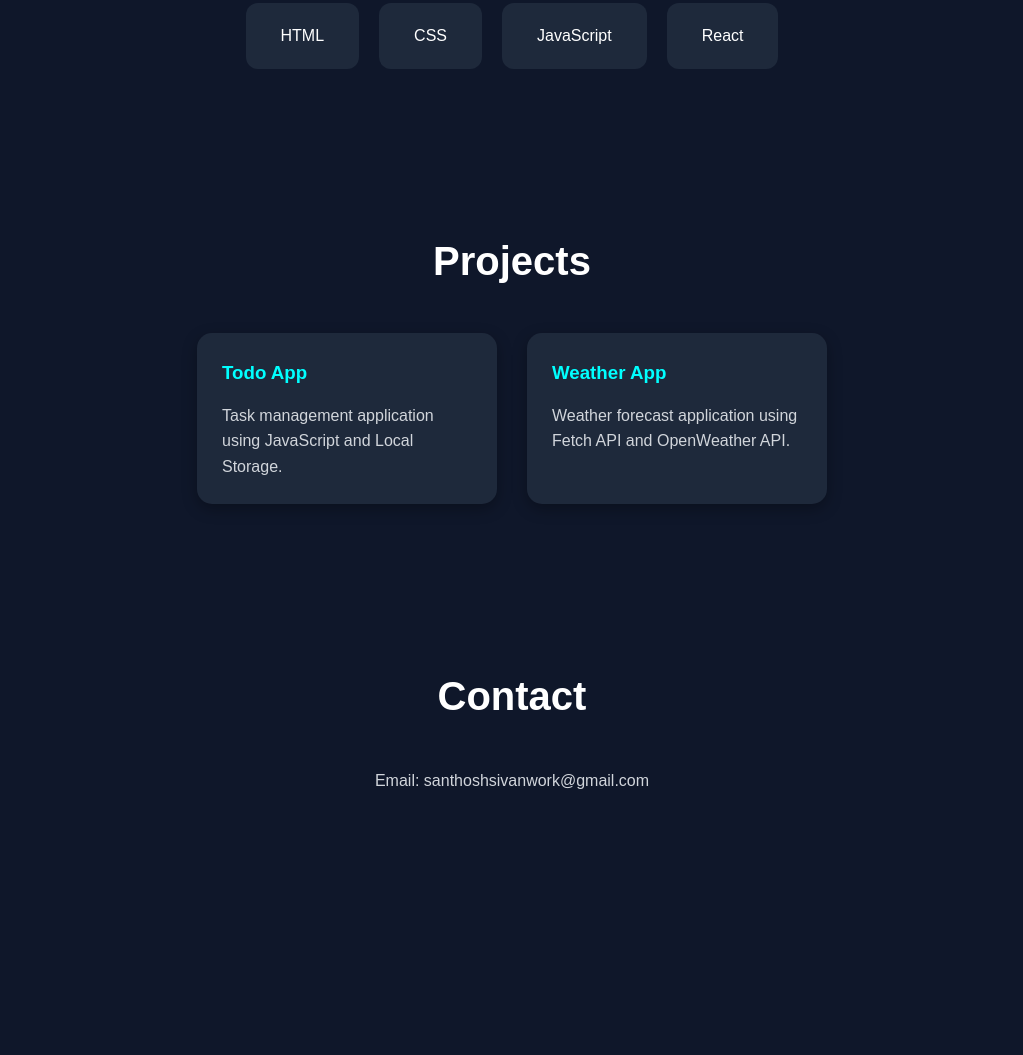
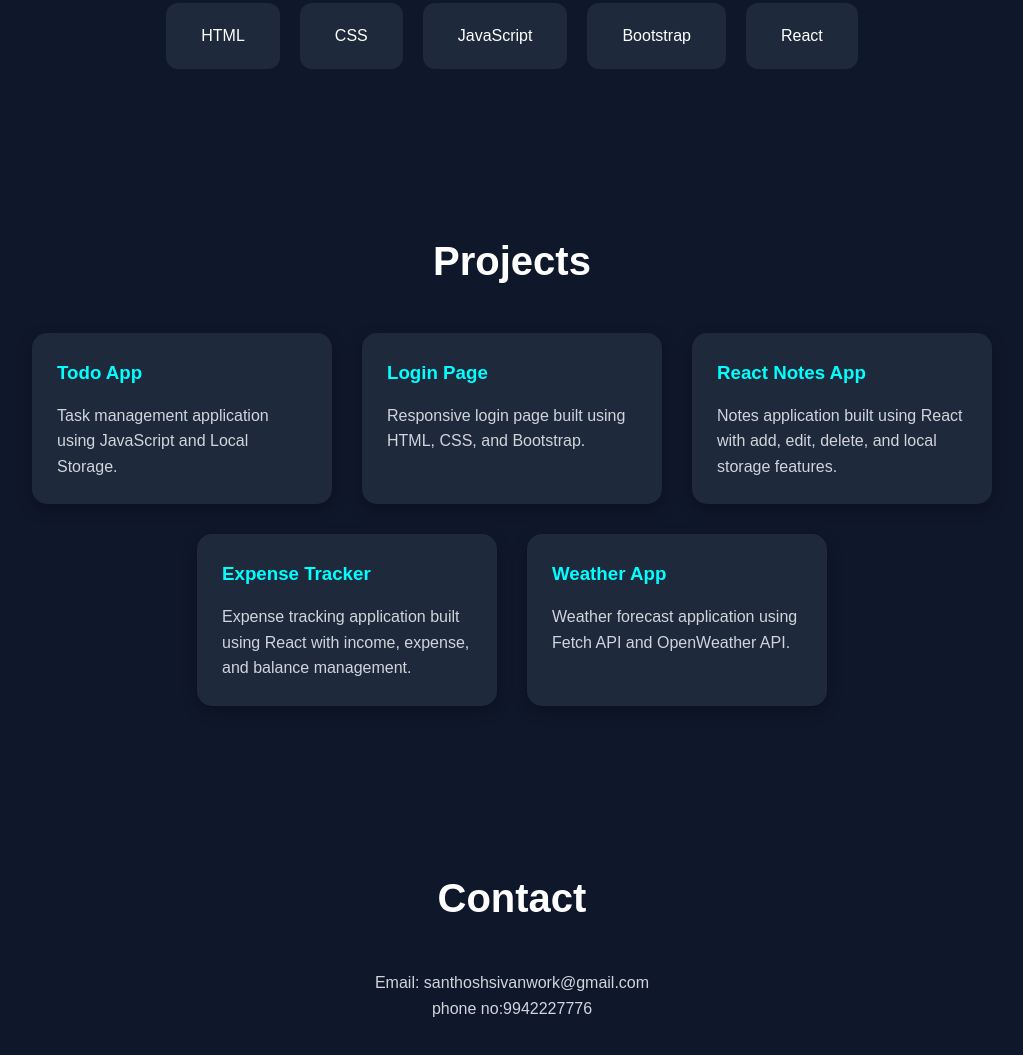
Before and after one commit to s-anthoshsivan/portfolio-website, a plain HTML site: page index.html in a window 1280 px wide. Shown: the part 1301-2356 px from the top of the page, without its empty margins (128-1151 px from the left). Before the commit the page ends 2175 px from the top, so only its background shows below. Drawn offline with Linux system fonts and the light colour scheme.

Commit message:
updated my project

```diff
--- a/index.html
+++ b/index.html
@@ -17,7 +17,7 @@
   <header>
     <nav class="navbar">
 
-      <h1 class="logo">Santhosh</h1>
+      <h1 class="logo">Portfolio</h1>
 
       <ul class="nav-links">
         <li><a href="#home">Home</a></li>
@@ -38,7 +38,7 @@
 
       <h2>Hello, I'm</h2>
 
-      <h1>Santhosh Sivan</h1>
+      <h1>Santhoshsivan</h1>
 
       <p>Frontend Developer</p>
 
@@ -57,7 +57,7 @@
     <p>
       I am a frontend developer passionate about creating modern,
       responsive, and user-friendly websites using HTML, CSS,
-      JavaScript, and React.
+      JavaScript, Bootstrap and React.
     </p>
 
   </section>
@@ -73,6 +73,7 @@
       <div class="skill-card">HTML</div>
       <div class="skill-card">CSS</div>
       <div class="skill-card">JavaScript</div>
+      <div class="skill-card">Bootstrap</div>
       <div class="skill-card">React</div>
 
     </div>
@@ -87,9 +88,7 @@
 
     <div class="project-container">
 
-      <a href="https://s-anthoshsivan.github.io/to-do-list/"
-         target="_blank"
-         class="project-card">
+      <a href="https://s-anthoshsivan.github.io/to-do-list/" target="_blank" class="project-card">
 
         <h3>Todo App</h3>
 
@@ -98,10 +97,35 @@
         </p>
 
       </a>
+      <a href="https://s-anthoshsivan.github.io/Bootstrap-login-page/" target="_blank" class="project-card">
 
-      <a href="https://s-anthoshsivan.github.io/weather-app/"
-         target="_blank"
-         class="project-card">
+        <h3>Login Page</h3>
+
+        <p>
+          Responsive login page built using HTML, CSS, and Bootstrap.
+        </p>
+
+      </a>
+      <a href="https://react-notesapp-santhosh.netlify.app/" target="_blank" class="project-card">
+
+        <h3>React Notes App</h3>
+
+        <p>
+          Notes application built using React with add, edit, delete, and local storage features.
+        </p>
+
+      </a>
+      <a href="https://expense-tracker-santhosh.netlify.app/" target="_blank" class="project-card">
+
+        <h3>Expense Tracker</h3>
+
+        <p>
+          Expense tracking application built using React with income, expense, and balance management.
+        </p>
+
+      </a>
+
+      <a href="https://s-anthoshsivan.github.io/weather-app/" target="_blank" class="project-card">
 
         <h3>Weather App</h3>
 
@@ -122,6 +146,7 @@
     <h2>Contact</h2>
 
     <p>Email: santhoshsivanwork@gmail.com</p>
+    <p>phone no:9942227776</p>
 
   </section>
 
```
